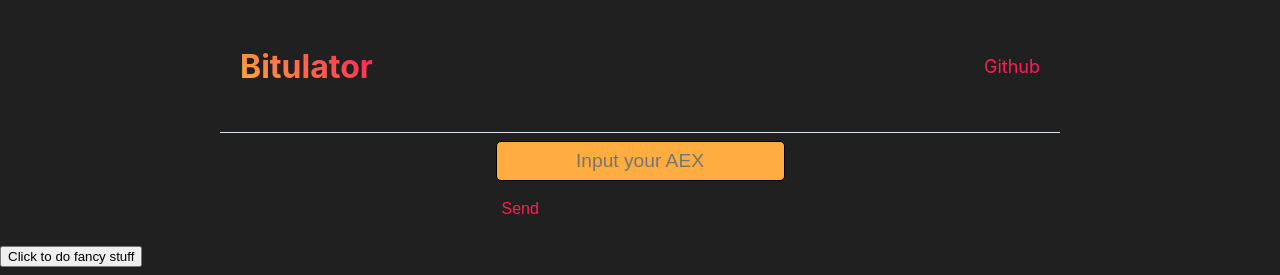
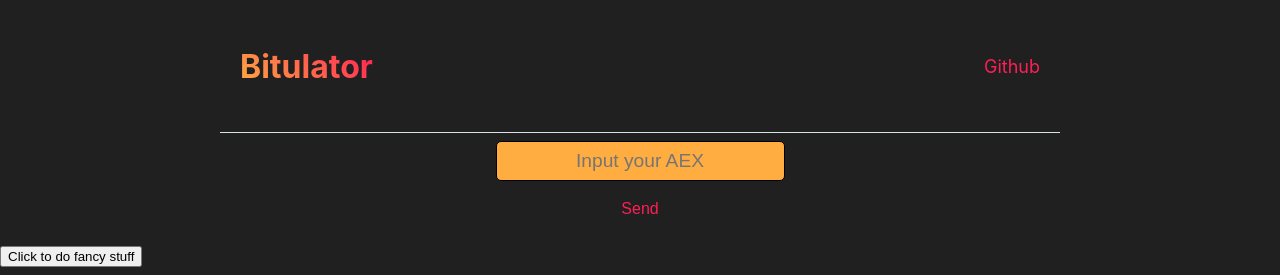
Before and after one commit to KavinSatheeskumar/bitulator, a React (Create React App) app in the folder frontend/: page / in a window 1280 px wide. Shown: the top 275 px of the page. Built offline with nearby package versions, Linux system fonts and the light colour scheme.

Commit message:
Update App.css

```diff
--- a/frontend/src/App.css
+++ b/frontend/src/App.css
@@ -26,11 +26,12 @@ html {
 
 .input button {
   height: 40px;
+  width: 100%;
   background-color: transparent;
   color: #ff1e56;
   font-size: medium;
   border: none;
-  border-radius: none;
+  border-radius: 5px;
 }
 
 .input button:hover {
```
